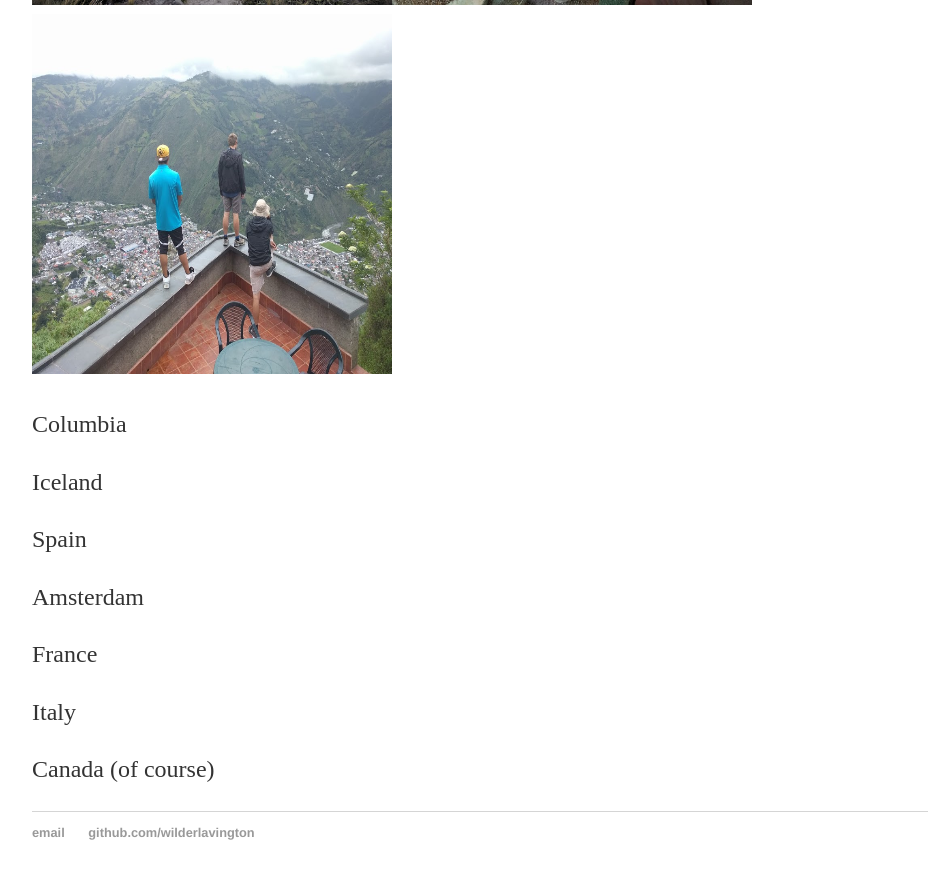
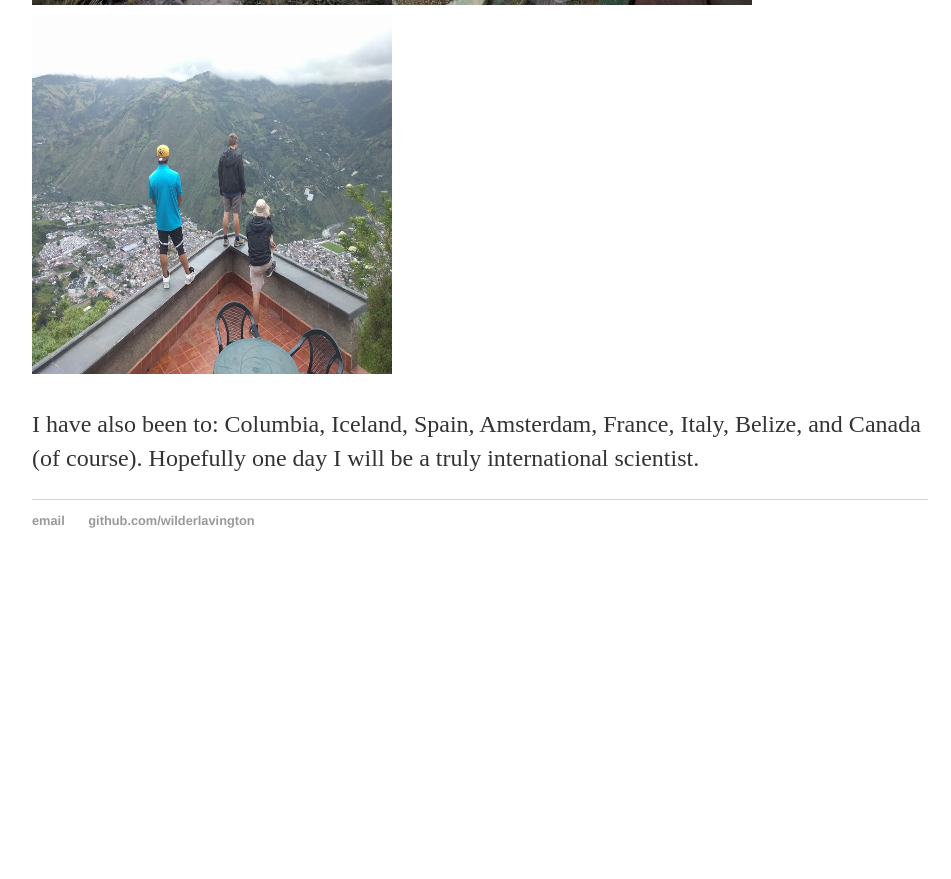
Before and after one commit to WilderLavington/old_web_page, a Jekyll site: the page built from about/index.md, in a window 1280 px wide and 900 px high, scrolled down 3433 px. Shown: the top 879 px of the window, without its empty margins (160-1111 px from the left). Built offline with Jekyll 4.4.1, drawn with Linux system fonts in a browser that asks for light colours; our own code applies the rules of GitHub Pages for plain Markdown files; after the commit the page ends 4021 px from its top, so only the background shows below that.

Commit message:
Update index.md

```diff
--- a/about/index.md
+++ b/about/index.md
@@ -56,16 +56,4 @@ I also love traveling, here are a few pictures from my travels:
 
 <img src="/assets/ecuador/ecuador1.jpg"  width="360" height="360"><img src="/assets/ecuador/ecuador2.jpg"  width="360" height="360"><img src="/assets/ecuador/ecuador4.jpg"  width="360" height="360">
 
-Columbia
-
-Iceland
-
-Spain
-
-Amsterdam
-
-France
-
-Italy
-
-Canada (of course)
+I have also been to: Columbia, Iceland, Spain, Amsterdam, France, Italy, Belize, and Canada (of course). Hopefully one day I will be a truly international scientist.
```
